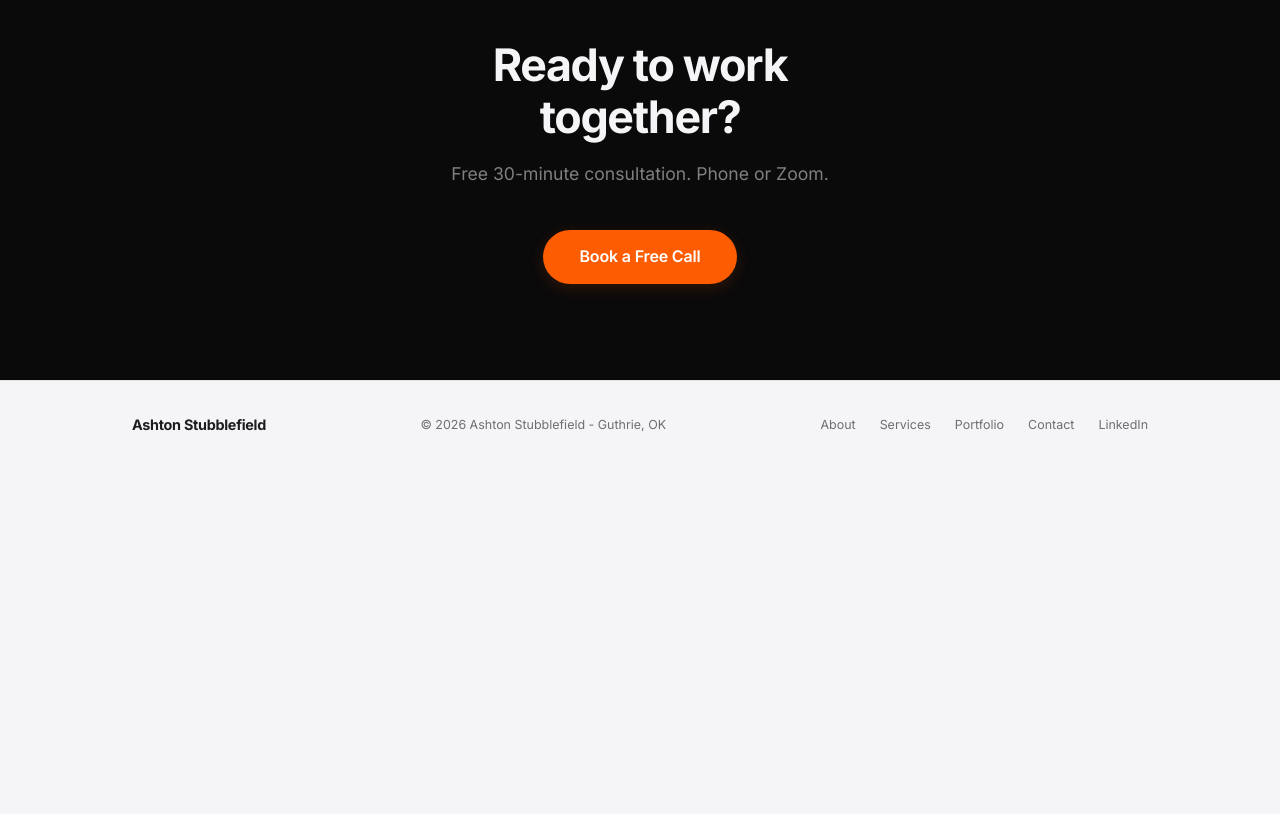
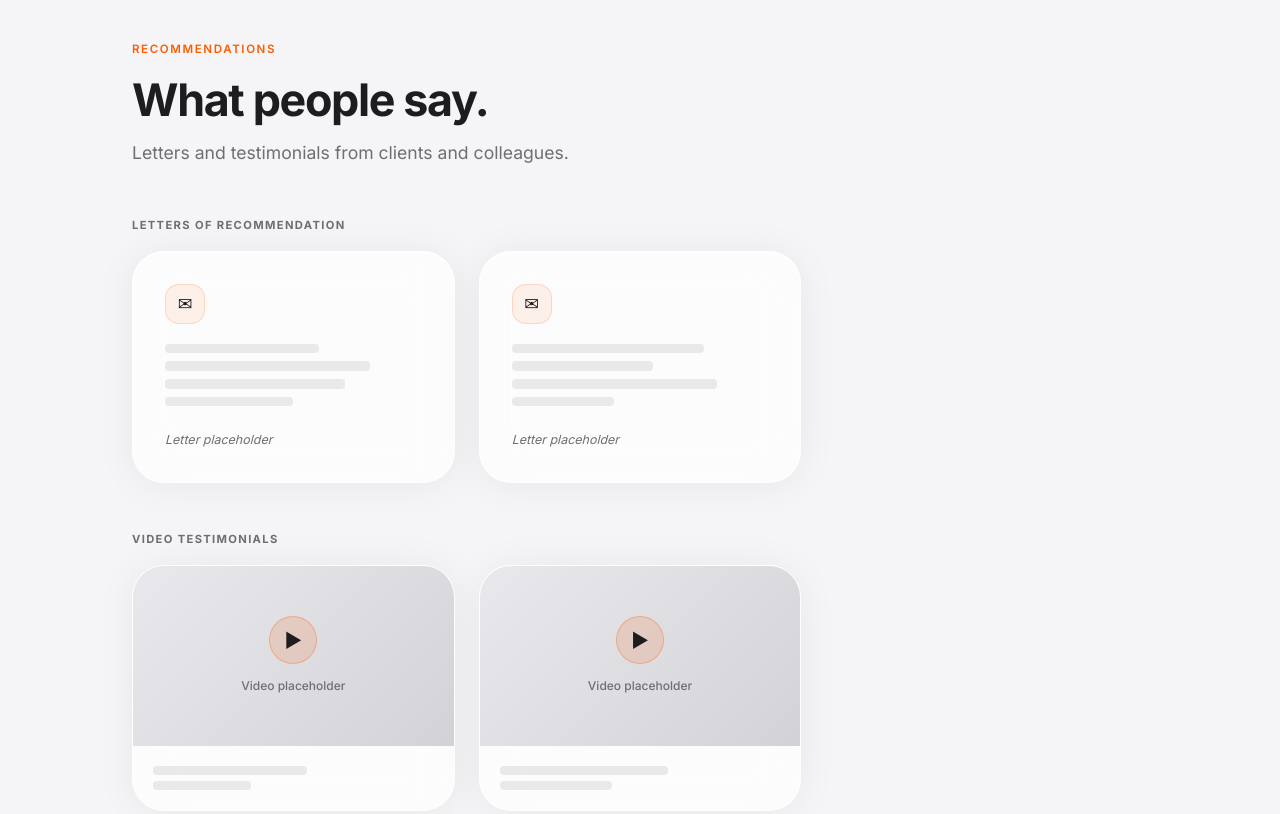
Before and after one commit to ashstumusic/ashstu.codes, a plain HTML site: page about.html in a window 1280 px wide. Shown: the part 3060-3874 px from the top of the page. Before the commit the page ends 3528 px from the top, so only its background shows below. Drawn offline with Linux system fonts and the light colour scheme.

Commit message:
About: add recommendations section with letter and video placeholders

```diff
--- a/about.html
+++ b/about.html
@@ -222,6 +222,70 @@
   </div>
 </section>
 
+<!-- RECOMMENDATIONS -->
+<section>
+  <div class="container">
+    <p class="section-label reveal">Recommendations</p>
+    <h2 class="reveal reveal-delay-1">What people say.</h2>
+    <p class="lead reveal reveal-delay-2" style="margin-top: 0.75rem;">Letters and testimonials from clients and colleagues.</p>
+
+    <div style="margin-top: 3rem;">
+
+      <!-- LETTERS -->
+      <p style="font-size: 0.7rem; font-weight: 700; letter-spacing: 0.12em; text-transform: uppercase; color: var(--muted); margin-bottom: 1rem;" class="reveal">Letters of Recommendation</p>
+      <div style="display: grid; grid-template-columns: repeat(auto-fill, minmax(300px, 1fr)); gap: 1.5rem; margin-bottom: 3rem;">
+
+        <div class="glass-card reveal" style="padding: 2rem;">
+          <div style="width: 40px; height: 40px; background: rgba(254,92,0,0.08); border: 1px solid rgba(254,92,0,0.18); border-radius: var(--r-sm); display: flex; align-items: center; justify-content: center; font-size: 1.1rem; margin-bottom: 1.25rem;">✉</div>
+          <div style="height: 0.6rem; background: var(--border); border-radius: 4px; margin-bottom: 0.5rem; width: 60%;"></div>
+          <div style="height: 0.6rem; background: var(--border); border-radius: 4px; margin-bottom: 0.5rem; width: 80%;"></div>
+          <div style="height: 0.6rem; background: var(--border); border-radius: 4px; margin-bottom: 0.5rem; width: 70%;"></div>
+          <div style="height: 0.6rem; background: var(--border); border-radius: 4px; margin-bottom: 1.5rem; width: 50%;"></div>
+          <p style="font-size: 0.78rem; color: var(--muted); font-style: italic;">Letter placeholder</p>
+        </div>
+
+        <div class="glass-card reveal reveal-delay-1" style="padding: 2rem;">
+          <div style="width: 40px; height: 40px; background: rgba(254,92,0,0.08); border: 1px solid rgba(254,92,0,0.18); border-radius: var(--r-sm); display: flex; align-items: center; justify-content: center; font-size: 1.1rem; margin-bottom: 1.25rem;">✉</div>
+          <div style="height: 0.6rem; background: var(--border); border-radius: 4px; margin-bottom: 0.5rem; width: 75%;"></div>
+          <div style="height: 0.6rem; background: var(--border); border-radius: 4px; margin-bottom: 0.5rem; width: 55%;"></div>
+          <div style="height: 0.6rem; background: var(--border); border-radius: 4px; margin-bottom: 0.5rem; width: 80%;"></div>
+          <div style="height: 0.6rem; background: var(--border); border-radius: 4px; margin-bottom: 1.5rem; width: 40%;"></div>
+          <p style="font-size: 0.78rem; color: var(--muted); font-style: italic;">Letter placeholder</p>
+        </div>
+
+      </div>
+
+      <!-- VIDEOS -->
+      <p style="font-size: 0.7rem; font-weight: 700; letter-spacing: 0.12em; text-transform: uppercase; color: var(--muted); margin-bottom: 1rem;" class="reveal">Video Testimonials</p>
+      <div style="display: grid; grid-template-columns: repeat(auto-fill, minmax(300px, 1fr)); gap: 1.5rem;">
+
+        <div class="glass-card reveal" style="padding: 0; overflow: hidden;">
+          <div style="width: 100%; height: 180px; background: linear-gradient(135deg, #e8e8ed, #d2d2d7); display: flex; align-items: center; justify-content: center; flex-direction: column; gap: 0.75rem;">
+            <div style="width: 48px; height: 48px; background: rgba(254,92,0,0.15); border: 1.5px solid rgba(254,92,0,0.3); border-radius: 50%; display: flex; align-items: center; justify-content: center; font-size: 1.2rem;">▶</div>
+            <p style="font-size: 0.75rem; color: var(--muted); font-weight: 500;">Video placeholder</p>
+          </div>
+          <div style="padding: 1.25rem;">
+            <div style="height: 0.55rem; background: var(--border); border-radius: 4px; margin-bottom: 0.4rem; width: 55%;"></div>
+            <div style="height: 0.55rem; background: var(--border); border-radius: 4px; width: 35%;"></div>
+          </div>
+        </div>
+
+        <div class="glass-card reveal reveal-delay-1" style="padding: 0; overflow: hidden;">
+          <div style="width: 100%; height: 180px; background: linear-gradient(135deg, #e8e8ed, #d2d2d7); display: flex; align-items: center; justify-content: center; flex-direction: column; gap: 0.75rem;">
+            <div style="width: 48px; height: 48px; background: rgba(254,92,0,0.15); border: 1.5px solid rgba(254,92,0,0.3); border-radius: 50%; display: flex; align-items: center; justify-content: center; font-size: 1.2rem;">▶</div>
+            <p style="font-size: 0.75rem; color: var(--muted); font-weight: 500;">Video placeholder</p>
+          </div>
+          <div style="padding: 1.25rem;">
+            <div style="height: 0.55rem; background: var(--border); border-radius: 4px; margin-bottom: 0.4rem; width: 60%;"></div>
+            <div style="height: 0.55rem; background: var(--border); border-radius: 4px; width: 40%;"></div>
+          </div>
+        </div>
+
+      </div>
+    </div>
+  </div>
+</section>
+
 <!-- CTA -->
 <section class="cta-band">
   <div class="container" style="text-align: center; max-width: 540px; margin: 0 auto;">
```
